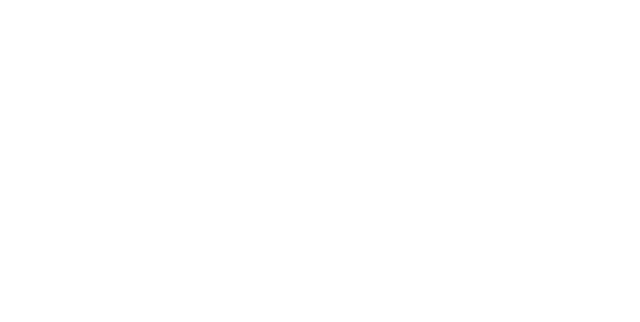
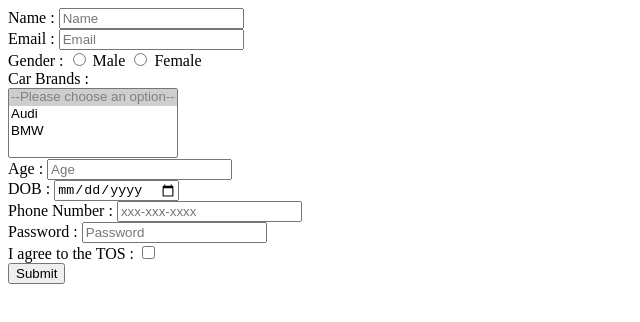
Before and after one commit to acciojob/signup-form-car-yadavlav7978, a website: page main.html in a window 1280 px wide. Shown: the whole page, without its empty margins (0-640 px from the left). Drawn offline with Linux system fonts and the light colour scheme.

Commit message:
created a submission

```diff
--- a/main.html
+++ b/main.html
@@ -7,7 +7,58 @@
 </head>
 
 <body>
-	<!-- the entire body must be written by student -->
+
+	<!-- Name -->
+
+	<form method="post">
+
+	<label for="name">Name : </label>
+	<input type="text" required id="name" placeholder="Name"/><br>
+
+	<!-- Email -->
+	<label for="email">Email : </label>
+	<input type="email" required id="email" placeholder="Email"/><br>
+
+	<!-- Gender -->
+	<label >Gender : </label>
+	<input type="radio" required id="gender_m" name="gender"/>
+	<label for="gender_m">Male</label>
+	<input type="radio" required id="gender_f" name="gender">
+	<label for="gender_f">Female</label><br>
+
+	<!-- Car Brands -->
+	<label for="cars">Car Brands : </label><br>
+	<select multiple id="cars" required>
+		 <option value="" disabled selected>--Please choose an option--</option>
+		<option value="audi">Audi</option>
+		<option value="BMW">BMW</option>
+	</select><br>
+
+	<!-- Age -->
+
+	<label for="age">Age : </label>
+	<input type="number" required id="age" placeholder="Age"/><br>
+
+	<!-- DOB -->
+	<label for="dob">DOB : </label>
+	<input type="date" required id="dob"/><br>
+
+	<!-- Phone Number -->
+	<label for="tel">Phone Number :</label>
+	<input type="tel" id="tel" placeholder="xxx-xxx-xxxx"/><br>
+
+	<!-- Password -->
+	<label for="password">Password : </label>
+	<input type="password" required id="	password" placeholder="Password"/><br>
+
+	<!-- I agree to the TOS -->
+	<label for="tos">I agree to the TOS : </label>
+	<input type="checkbox" id="tos" required/><br>
+
+	<input type="submit"/>
+
+</form>
+
     <script type="text/javascript" src="./script.js">
 </script>
 
```
